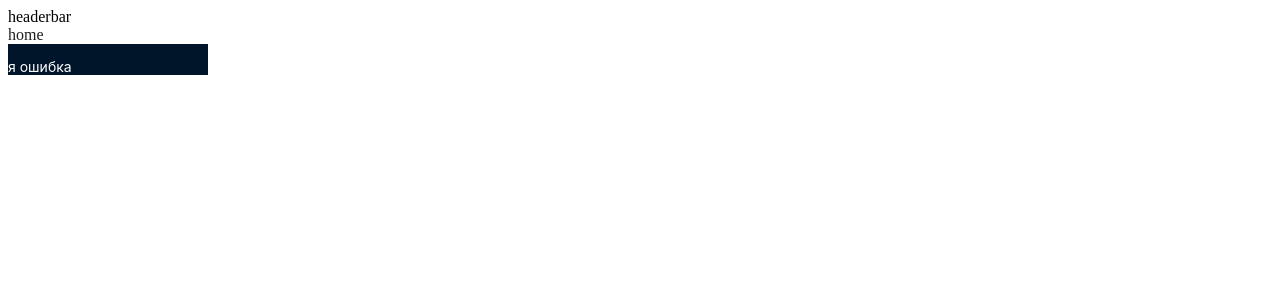
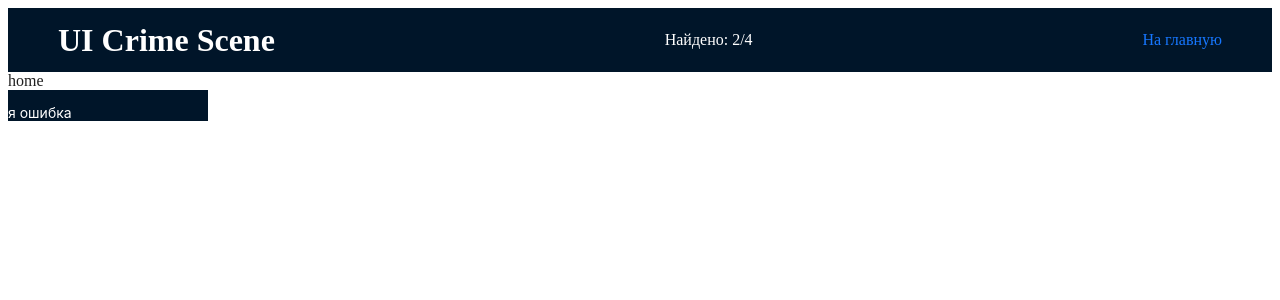
Before and after one commit to LizKa2091/ui-crime-scene, a React (Vite) app in the folder frontend/: page / in a window 1280 px wide. Shown: the top 300 px of the page. Built offline with nearby package versions, Linux system fonts and the light colour scheme.

Commit message:
feat(HeaderBar): add layout

```diff
--- /dev/null
+++ b/frontend/src/components/HeaderBar/HeaderBar.module.scss
@@ -0,0 +1,4 @@
+.headerContainer {
+   color: #fff;
+   height: 100%;
+}
--- a/frontend/src/components/HeaderBar/HeaderBar.tsx
+++ b/frontend/src/components/HeaderBar/HeaderBar.tsx
@@ -1,10 +1,18 @@
-import { type FC } from 'react'
+import { type FC } from 'react';
+import { Link } from 'react-router-dom';
+import { Flex } from 'antd';
+import { Header } from 'antd/es/layout/layout';
+import styles from './HeaderBar.module.scss';
 
 const HeaderBar: FC = () => {
    return (
-      <div>
-         headerbar
-      </div>
+      <Header className={styles.header}>
+         <Flex align='center' justify='space-between' className={styles.headerContainer}>
+            <h1>UI Crime Scene</h1>
+            <p>Найдено: 2/4</p>
+            <Link to='/'>На главную</Link>
+         </Flex>
+      </Header>
    )
 }
 
```
